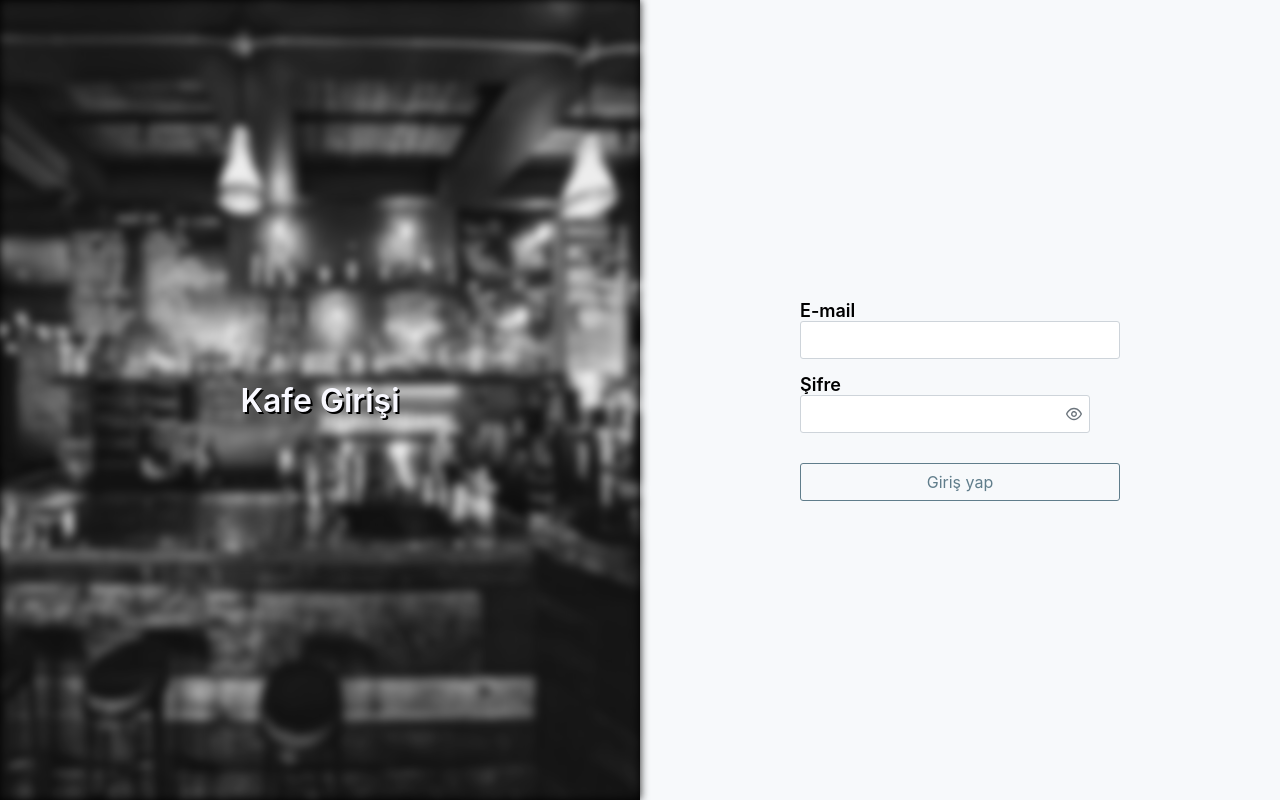
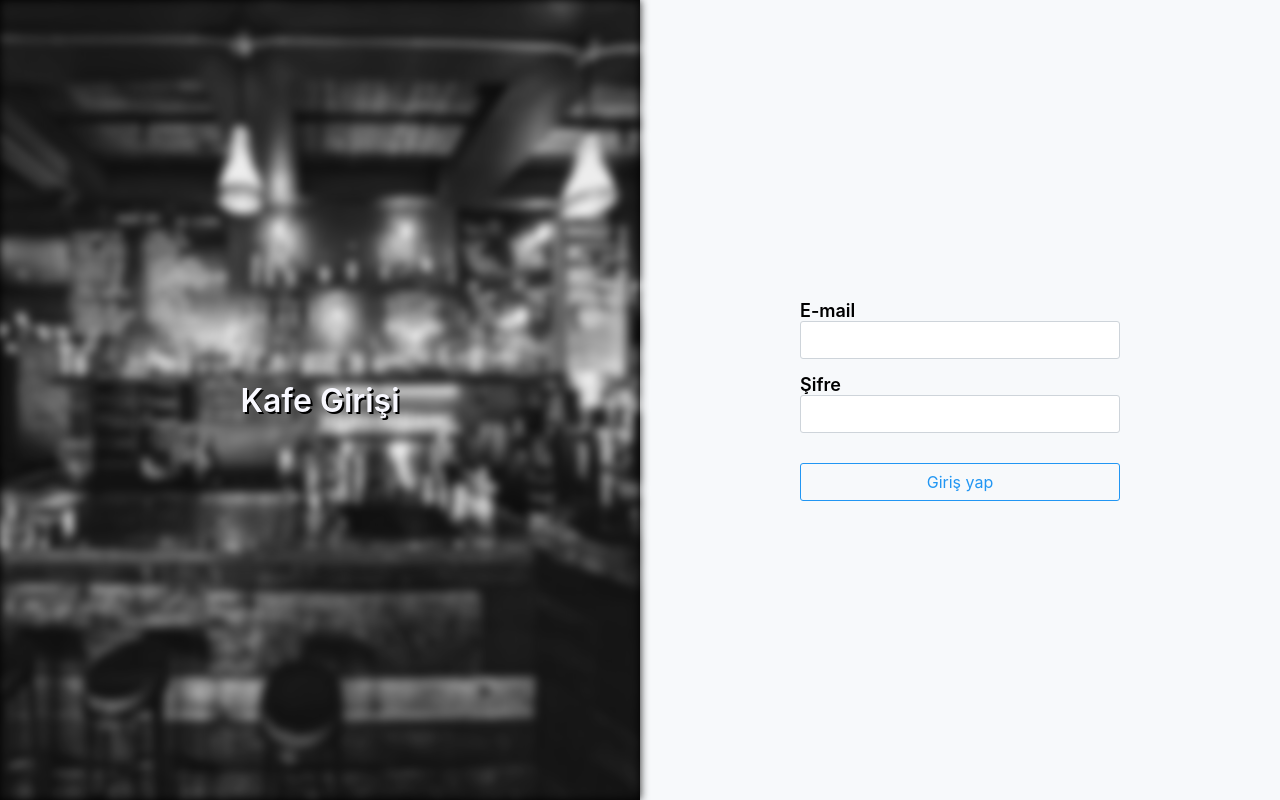
Before and after one commit to tugkanmeral/CheckOn, a React (Create React App) app in the folder CheckOn.WebApp/ClientApp/: page /kafegirisi in a window 1280 px wide. Built offline with nearby package versions, Linux system fonts and the light colour scheme.

Commit message:
Test on ApiCaller

```diff
--- a/CheckOn.WebApp/ClientApp/src/pages/login/CafeLogin.js
+++ b/CheckOn.WebApp/ClientApp/src/pages/login/CafeLogin.js
@@ -1,10 +1,9 @@
 import React, { Component } from "react";
 import { connect } from "react-redux";
-// import LoginCard from "../../components/auth/LoginCard";
 import { setUser } from "../../redux/actions/userAction";
 import { InputText } from "primereact/inputtext";
-import { Password } from "primereact/password";
 import { Button } from "primereact/button";
+import * as AuthService from "../../services/AuthService"
 
 import "../../styles/pages/login/cafeLogin.css";
 import backgroundImage from "../../assets/cafe_login.jpg";
@@ -30,6 +29,7 @@ class CafeLogin extends Component {
           <span className="input-container">
             <label htmlFor="email">E-mail</label>
             <InputText
+              className="login-input"
               id="email"
               value={this.state.email}
               onChange={(e) => this.setState({ email: e.target.value })}
@@ -37,19 +37,27 @@ class CafeLogin extends Component {
           </span>
           <span className="input-container">
             <label htmlFor="pass">Şifre</label>
-            <Password
+            <InputText
+              type="password"
+              style={{ width: "100%" }}
               id="pass"
               value={this.state.pass}
               onChange={(e) => this.setState({ pass: e.target.value })}
-              feedback={false}
-              toggleMask
             />
           </span>
-          <Button className="p-button-secondary p-button-outlined login-button" label="Giriş yap" />
+          <Button
+            className="p-button-primary p-button-outlined login-button"
+            label="Giriş yap"
+            onClick={this.Login}
+          />
         </div>
       </div>
     );
   }
+
+  Login = () => {
+    AuthService.CafeLogin(this.state.email, this.state.pass);
+  };
 }
 const mapDispatchToProps = () => {
   return {
--- a/CheckOn.WebApp/ClientApp/src/redux/reducers/userReducer.js
+++ b/CheckOn.WebApp/ClientApp/src/redux/reducers/userReducer.js
@@ -4,6 +4,7 @@ const userReducer = (
   state = {
     id: null,
     email: null,
+    token: null
   },
   action
 ) => {
--- a/CheckOn.WebApp/ClientApp/src/services/AuthService.js
+++ b/CheckOn.WebApp/ClientApp/src/services/AuthService.js
@@ -1,4 +1,10 @@
-export async function CafeLogin(_email, _password) {
-    console.log('Email: ' + _email)
-    console.log('Password: ' + _password)
-  }
+import { ApiCaller } from "../services/ApiCaller";
+
+export function CafeLogin(_email, _password) {
+  var body = {
+    Email: _email,
+    Password: _password,
+  };
+  // ApiCaller.Post("api/auth", body)
+  alert("AuthService -> CafeLogin")
+}
--- a/CheckOn.WebApp/ClientApp/src/styles/pages/login/cafeLogin.css
+++ b/CheckOn.WebApp/ClientApp/src/styles/pages/login/cafeLogin.css
@@ -51,7 +51,7 @@ label {
   font-size: large;
 }
 
-input {
+.login-input {
   width: 100%;
 }
 
```
